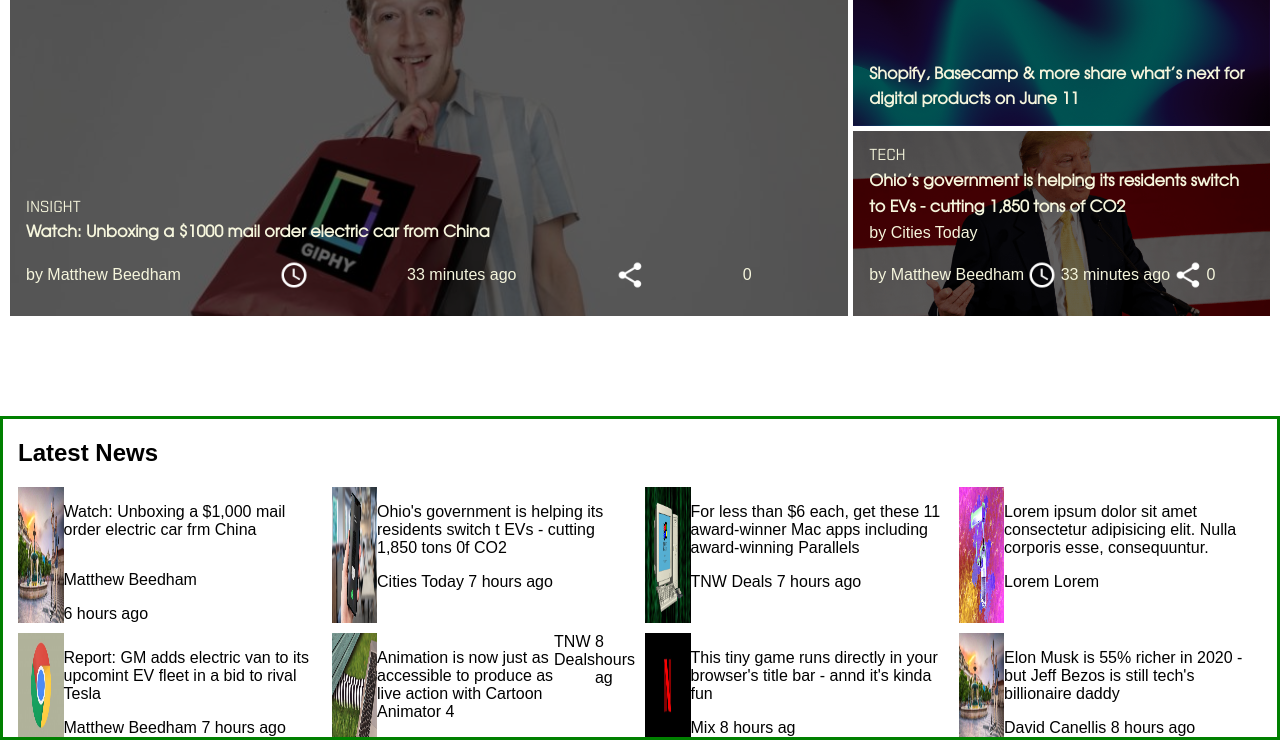
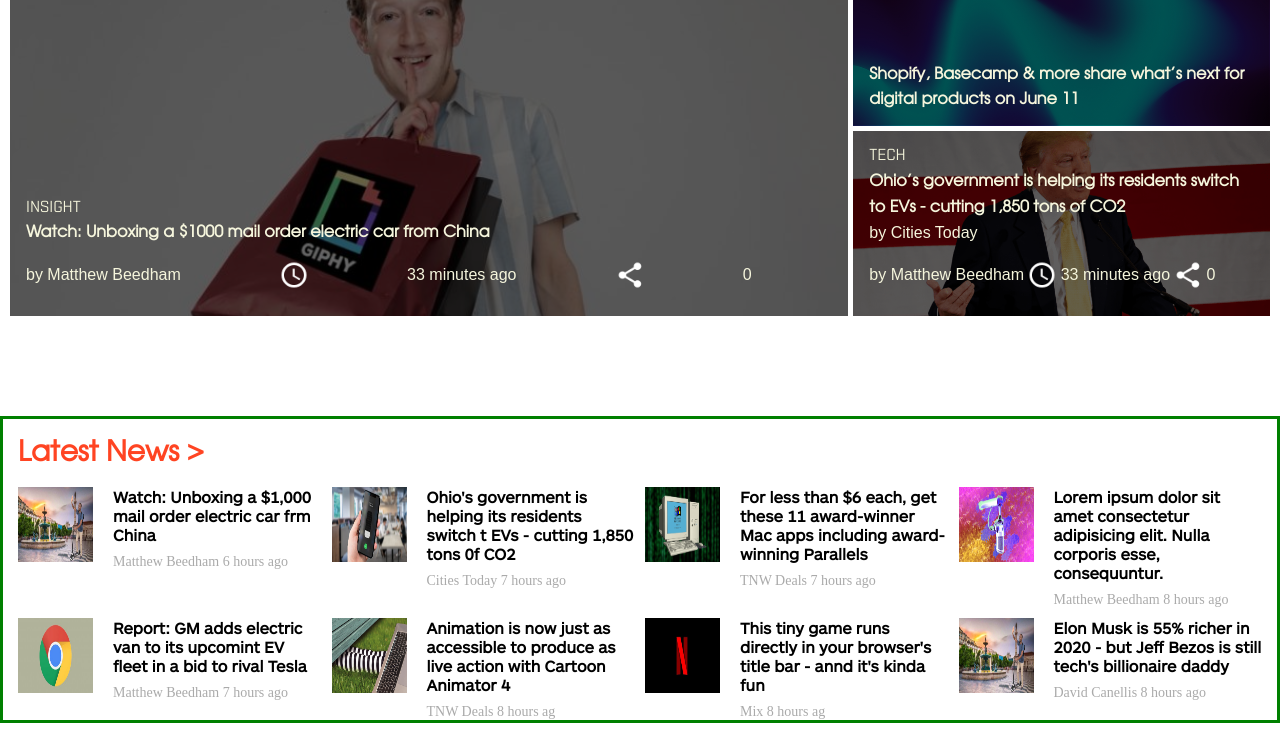
Before and after one commit to KelynPNjeri/TNW-Clone, a website: page index.html in a window 1280 px wide. Shown: the top 740 px of the page. Drawn offline with Linux system fonts and the light colour scheme.

Commit message:
Added content to class news-details and h4 and styled them

```diff
--- a/assets/css/style.css
+++ b/assets/css/style.css
@@ -1,4 +1,4 @@
-@import 'fonts.css';
+@import "fonts.css";
 
 body {
   font-family: ARS Maquette Pro Light, Arial, Helvetica, sans-serif;
@@ -6,12 +6,15 @@
   padding: 0;
   margin: 0;
 }
+
 .red {
   background-color: red;
 }
+
 .green {
   background-color: green;
 }
+
 .blue {
   background-color: blue;
 }
@@ -23,16 +26,19 @@
   background-color: black;
   display: none;
 }
+
 .navbar {
   display: flex;
   flex-flow: row nowrap;
   justify-content: space-between;
   align-items: center;
 }
+
 .advert {
   padding: 10px 15px;
   text-align: center;
 }
+
 #news {
   display: grid;
   grid-template-rows: repeat(3, 1fr);
@@ -41,6 +47,7 @@
   padding: 0 10px;
   margin-bottom: 100px;
 }
+
 .font-article {
   font-size: Avalon;
 }
@@ -65,6 +72,7 @@
   background-position: center;
   background-size: cover;
 }
+
 .box {
   min-height: 100px;
   display: flex;
@@ -75,12 +83,14 @@
   line-height: 1.6;
   padding: 0.8rem 1rem;
 }
+
 .box a {
   text-decoration: none;
   color: beige;
   font-family: Avalon;
   font-weight: 800;
 }
+
 .news-topic {
   text-transform: uppercase;
   font-family: Shentox;
@@ -103,28 +113,55 @@
   padding: 0 15px;
 }
 
+#latest-news h2 a {
+  font-family: Avalon,
+    sans-serif;
+  font-size: 28px;
+  color: #FF4422;
+  text-decoration: none;
+}
+
 .grid-parent {
   display: grid;
   grid-template-rows: repeat(8, 1fr);
   grid-template-columns: auto;
   row-gap: 10px;
 }
-.card > img {
-  width: 15%;
 
+.card>img {
+  width: 75px;
+  height: 75px;
+  padding-right: 20px;
 }
+
 .card {
   display: flex;
   flex-flow: row nowrap;
   justify-content: space-evenly;
 }
-.card > div {
-  display: flex;
-  flex-flow: column nowrap;
-  justify-content: flex-start;
-  align-items: flex-start;
+
+.card .details {
+  padding-top: 10px;
+  font-family: Times New Roman;
+  font-size: 14px;
+  color: #AAAAAA;
 }
 
+.card h4 {
+  margin: 0;
+  font-family: ARSMaquette, Helvetica Neue, Arial, sans-serif;
+  color: #000000;
+}
+
+.card a {
+  text-decoration: none;
+  color: #000000;
+}
+
+.card a:hover {
+  text-decoration: underline;
+  color: #FF4422
+}
 
 #topics,
 #latest-deals {
@@ -132,6 +169,7 @@
   grid-template-columns: 1fr;
   gap: 10px;
 }
+
 footer {
   position: relative;
   bottom: 0;
@@ -147,21 +185,25 @@
     display: none;
     background-color: black;
   }
+
   .navbar {
     display: flex;
     flex-flow: row nowrap;
     justify-content: space-between;
     align-items: center;
   }
+
   .advert {
     padding: 10px 15px;
     text-align: center;
   }
+
   #news {
     display: grid;
     grid-template-columns: 2fr 1fr;
     gap: 5px;
   }
+
   .span {
     grid-row: 1 / span 2;
   }
@@ -173,21 +215,25 @@
     grid-template-rows: auto auto auto;
     column-gap: 10px;
   }
+
   .box img {
     width: 100px;
     height: 50px;
   }
+
   .funding-container {
     display: grid;
     grid-template-columns: 1fr 1fr 1fr;
     grid-column-gap: 10px;
   }
+
   #topics {
     display: grid;
     grid-template-columns: repeat(2, 1fr);
     gap: 10px;
     margin-top: 10px;
   }
+
   footer {
     position: relative;
     bottom: 0;
@@ -195,6 +241,7 @@
     margin-top: 20px;
   }
 }
+
 @media only screen and (min-width: 1024px) {
   #header {
     position: fixed;
@@ -203,21 +250,25 @@
     display: none;
     background-color: black;
   }
+
   .navbar {
     display: flex;
     flex-flow: row nowrap;
     justify-content: space-between;
     align-items: center;
   }
+
   .advert {
     padding: 10px 15px;
     text-align: center;
   }
+
   #news {
     display: grid;
     grid-template-columns: 1fr 1fr 1fr;
     grid-template-rows: auto auto;
   }
+
   .span {
     grid-column: 1 / span 2;
     grid-row: 1 / span 2;
@@ -230,21 +281,25 @@
     grid-template-rows: auto auto;
     column-gap: 10px;
   }
+
   .box img {
     width: 100px;
     height: 50px;
   }
+
   .funding-container {
     display: grid;
     grid-template-columns: 1fr 1fr 1fr 1fr;
     grid-column-gap: 10px;
   }
+
   #topics {
     display: grid;
     grid-template-columns: repeat(3, 1fr);
     gap: 10px;
     margin-top: 10px;
   }
+
   footer {
     position: relative;
     bottom: 0;
--- a/index.html
+++ b/index.html
@@ -74,16 +74,19 @@
         </div>
       </div>
       <section id="latest-news">
-        <h2>Latest News</h2>
+        <h2><a href="#">Latest News ></a></h2>
         <div class="grid-parent">
           <div class="card">
             <img src="./assets/images/news-item-1.jpg" alt="News Item" />
             <div>
-              <p>
+              <h4>
+                <a href="#">
                   Watch: Unboxing a $1,000 mail order electric car frm China
-              </p>
+                </a>
+              </h4>
+
               <div class="details">
-                <p>Matthew Beedham</p>
+                <span>Matthew Beedham</span>
                 <span>6 hours ago</span>
               </div>
             </div>
@@ -91,10 +94,12 @@
           <div class="card">
             <img src="./assets/images/news-item-2.jpg" alt="News Item" />
             <div>
-              <p>
+              <h4>
+                <a href="#">
                   Ohio's government is helping its residents switch t EVs -
                   cutting 1,850 tons 0f CO2
-              </p>
+                </a>
+              </h4>
               <div class="details">
                 <span>Cities Today</span>
                 <span>7 hours ago</span>
@@ -104,10 +109,12 @@
           <div class="card">
             <img src="./assets/images/news-item-3.png" alt="News Item" />
             <div>
-              <p>
+              <h4>
+                <a href="#">
                   For less than $6 each, get these 11 award-winner Mac apps
                   including award-winning Parallels
-              </p>
+                </a>
+              </h4>
               <div class="details">
                 <span>TNW Deals</span>
                 <span>7 hours ago</span>
@@ -117,23 +124,27 @@
           <div class="card">
             <img src="./assets/images/news-item-4.png" alt="News Item" />
             <div>
-              <p>
+              <h4>
+                <a href="#">
                   Lorem ipsum dolor sit amet consectetur adipisicing elit. Nulla
                   corporis esse, consequuntur.
-              </p>
+                </a>
+              </h4>
               <div class="details">
-                <span>Lorem</span>
-                <span>Lorem</span>
+                <span>Matthew Beedham</span>
+                <span>8 hours ago</span>
               </div>
             </div>
           </div>
           <div class="card">
             <img src="./assets/images/news-item-5.jpg" alt="News Item" />
             <div>
-              <p>
+              <h4>
+                <a href="#">
                   Report: GM adds electric van to its upcomint EV fleet in a bid
                   to rival Tesla
-              </p>
+                </a>
+              </h4>
               <div class="details">
                 <span>Matthew Beedham</span>
                 <span>7 hours ago</span>
@@ -143,23 +154,27 @@
           <div class="card">
             <img src="./assets/images/news-item-6.png" alt="News Item" />
             <div>
-              <div class="details"></div>
-            </div>
-
-            <p>
-              Animation is now just as accessible to produce as live action with
-              Cartoon Animator 4
-            </p>
+              <h4>
+                <a href="#">
+                  Animation is now just as accessible to produce as live action
+                  with Cartoon Animator 4
+                </a>
+              </h4>
+              <div class="details">
                 <span>TNW Deals</span>
                 <span>8 hours ag</span>
+              </div>
+            </div>
           </div>
           <div class="card">
             <img src="./assets/images/news-item-7.jpg" alt="News Item" />
             <div>
-              <p>
-                This tiny game runs directly in your browser's title bar - annd
-                it's kinda fun
-              </p>
+              <h4>
+                <a href="#">
+                  This tiny game runs directly in your browser's title bar -
+                  annd it's kinda fun
+                </a>
+              </h4>
               <div class="details">
                 <span>Mix</span>
                 <span>8 hours ag</span>
@@ -169,10 +184,12 @@
           <div class="card">
             <img src="./assets/images/news-item-1.jpg" alt="News Item" />
             <div>
-              <p>
-                Elon Musk is 55% richer in 2020 - but Jeff Bezos is still tech's
-                billionaire daddy
-              </p>
+              <h4>
+                <a href="#">
+                  Elon Musk is 55% richer in 2020 - but Jeff Bezos is still
+                  tech's billionaire daddy
+                </a>
+              </h4>
               <div class="details">
                 <span>David Canellis</span>
                 <span>8 hours ago</span>
```
Lines whose indentation alone changed are shown as unchanged.
